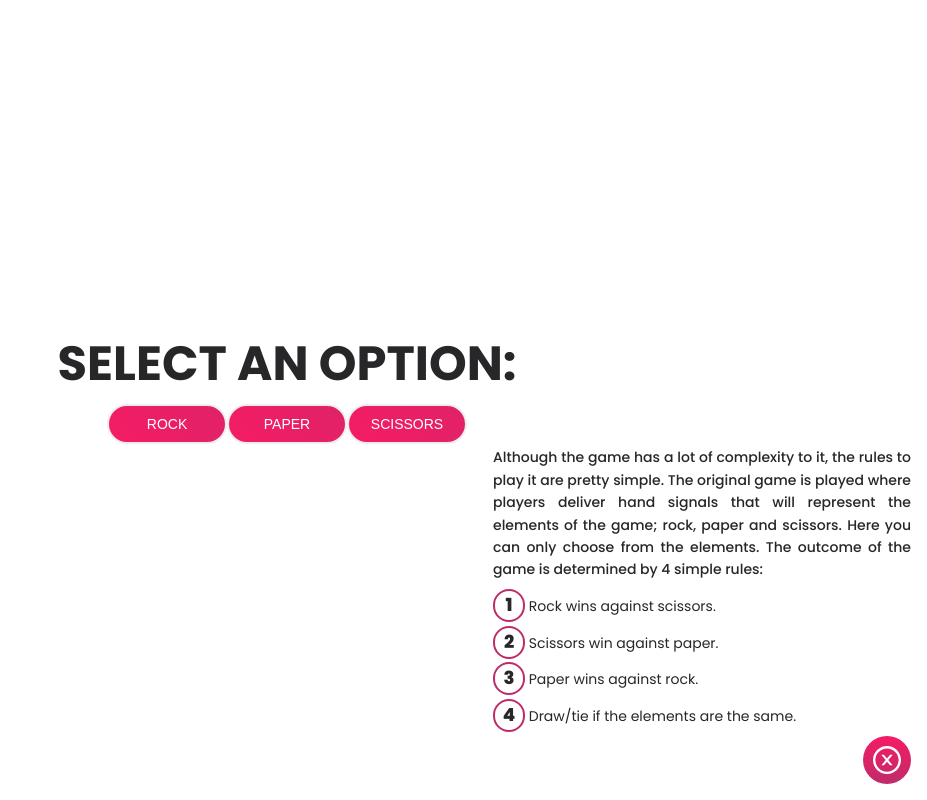
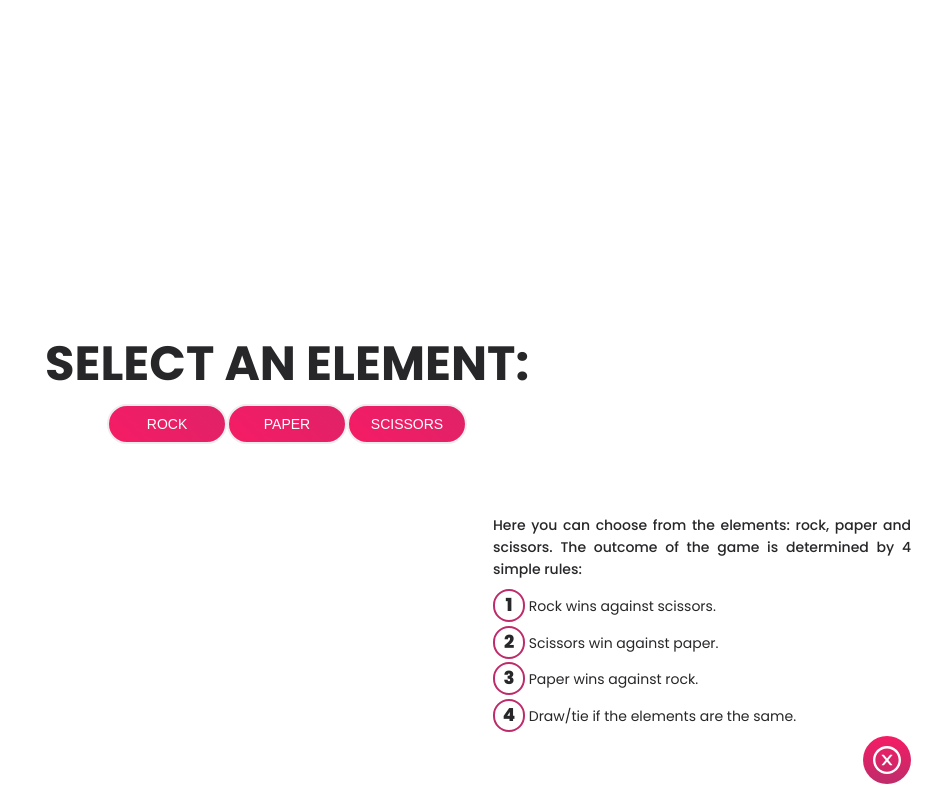
Before and after one commit to markhamori/rps-react-ts, a React (Create React App) app: page /select in a window 1280 px wide. Both pictures are taken after a click on the element 1240 px from the left and 760 px from the top of the page. Shown: the whole page, without its empty margins (353-1280 px from the left). Built offline with nearby package versions, Linux system fonts and the light colour scheme.

Commit message:
Final touches

```diff
--- a/src/App.tsx
+++ b/src/App.tsx
@@ -1,5 +1,5 @@
-import { useState } from "react";
-import { Routes, Route } from "react-router-dom";
+import { useEffect, useState } from "react";
+import { Routes, Route, useLocation, useNavigate } from "react-router-dom";
 import { BiHelpCircle } from "react-icons/bi";
 import { AiOutlineCloseCircle } from "react-icons/ai";
 
@@ -11,6 +11,12 @@ import Select from "./components/Select/Select";
 
 const App = () => {
   const [openModal, setOpenModal] = useState<boolean>(false);
+  const location = useLocation();
+  const navigate = useNavigate();
+
+  useEffect(() => {
+    if (location.pathname === "/playground") navigate("/");
+  }, []);
 
   return (
     <div className="app">
--- a/src/components/PlayGround/PlayGround.tsx
+++ b/src/components/PlayGround/PlayGround.tsx
@@ -76,9 +76,7 @@ const Playground = () => {
         <Link to="/select">
           <button>Play again?</button>
         </Link>
-        <p className="playground__infoText">
-          Refresh the page if you want <br /> to reset the current score.
-        </p>
+        <button onClick={() => window.location.reload()}>Reset</button>
       </Fragment>
     </div>
   );
--- a/src/components/Rules/Rules.tsx
+++ b/src/components/Rules/Rules.tsx
@@ -4,11 +4,8 @@ const Rules = () => {
   return (
     <div className="rules__modal">
       <h3>
-        Although the game has a lot of complexity to it, the rules to play it
-        are pretty simple. The original game is played where players deliver
-        hand signals that will represent the elements of the game; rock, paper
-        and scissors. Here you can only choose from the elements. The outcome of
-        the game is determined by 4 simple rules:
+        Here you can choose from the elements: rock, paper and scissors. The
+        outcome of the game is determined by 4 simple rules:
       </h3>
       <p>
         <span>1</span> Rock wins against scissors.
--- a/src/components/Select/Select.tsx
+++ b/src/components/Select/Select.tsx
@@ -11,7 +11,7 @@ const Select = () => {
 
   return (
     <div className="select">
-      <h1>Select an option:</h1>
+      <h1>Select an element:</h1>
 
       <Link to="/playground">
         <button onClick={(e) => dispatch(selected(handleSelect(e)))}>
```
